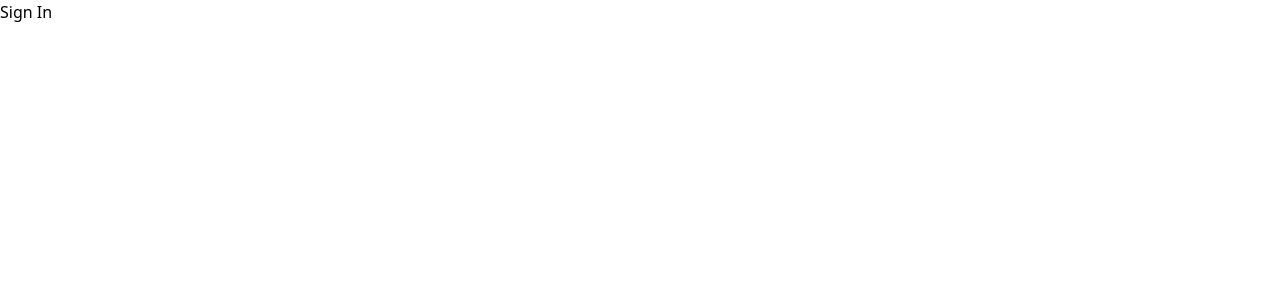
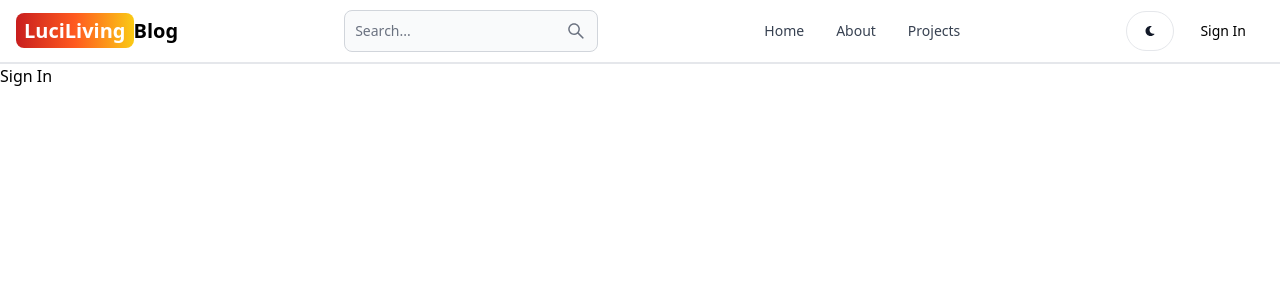
Before and after one commit to Hmmmm-Josh/T3A2-B_LuciLiving, a React (Vite) app in the folder src/client/: page /signin in a window 1280 px wide. Shown: the top 300 px of the page. Built offline with nearby package versions, Linux system fonts and the light colour scheme.

Commit message:
Feat-Header.Added

```diff
--- a/src/client/package.json
+++ b/src/client/package.json
@@ -10,8 +10,10 @@
     "preview": "vite preview"
   },
   "dependencies": {
+    "flowbite-react": "^0.10.1",
     "react": "^18.3.1",
     "react-dom": "^18.3.1",
+    "react-icons": "^5.3.0",
     "react-router-dom": "^6.26.0"
   },
   "devDependencies": {
--- a/src/client/src/App.jsx
+++ b/src/client/src/App.jsx
@@ -6,17 +6,21 @@
 import Dasboard from './pages/Dasboard'
 import SignIn from './pages/SignIn'
 import SignUp from './pages/SignUp'
+import Projects from './pages/Projects.Jsx'
+import Header from './compoents/Header'
 
 export default function App() {
   return (
     <div>
       <BrowserRouter>
+        <Header />
         <Routes>
           <Route path='/' element={<Home />} />
           <Route path='/about' element={<About />} />
           <Route path='/dashboard' element={<Dasboard />} />
           <Route path='/signin' element={<SignIn />} />
           <Route path='/signup' element={<SignUp />} />
+          <Route path='/projects' element={<Projects />} />
         </Routes>
       </BrowserRouter>
     </div>
--- /dev/null
+++ b/src/client/src/compoents/Header.jsx
@@ -0,0 +1,53 @@
+import { Button, Navbar, NavbarLink, TextInput } from 'flowbite-react';
+import { Link, useLocation } from 'react-router-dom';
+import { AiOutlineSearch } from "react-icons/ai";
+import {FaMoon} from "react-icons/fa";
+
+
+export default function Header() {
+    const path = useLocation().pathname;
+  return (
+  <Navbar className='border-b-2'>
+    <Link to="/" className='self-center whitespace-nowrap text-sm sm:text-xl font-semibold dark:text-white'>
+      <span className='px-2 py-1 bg-gradient-to-r from-red-700 via-orange-500
+       to-yellow-300 rounded-lg text-white'>
+        LuciLiving
+      </span>
+      Blog
+    </Link>
+      <form>
+        <TextInput
+          type='text'
+          placeholder='Search...'
+          rightIcon={AiOutlineSearch}
+          className='hidden lg:inline'
+          />
+      </form>
+    <Button className='w-12 h-10 lg:hidden' color='gray' pill>
+      <AiOutlineSearch />
+    </Button>
+    <div className='flex gap-2 md:order-2'>
+      <Button className='w-12 h-10 hidden sm:inline' color='gray' pill>
+        <FaMoon />
+      </Button>
+      <Link to='/sign-in'>
+      <Button gradientDuoTone='redToOrange'>
+        Sign In
+      </Button>
+      </Link>
+      <Navbar.Toggle />
+    </div>
+      <Navbar.Collapse>
+        <Navbar.Link active={path === "/"} as={'div'}>
+          <Link to="/">Home</Link>
+        </Navbar.Link>
+        <Navbar.Link active={path === "/about"} as={'div'}>
+          <Link to="/about">About</Link>
+        </Navbar.Link>
+        <Navbar.Link active={path === "/projects"} as={'div'}>
+          <Link to="/projects">Projects</Link>
+        </Navbar.Link>
+      </Navbar.Collapse>
+  </Navbar>
+  )
+}
--- a/src/client/tailwind.config.js
+++ b/src/client/tailwind.config.js
@@ -1,11 +1,17 @@
+const flowbite = require("flowbite-react/tailwind");
+
 /** @type {import('tailwindcss').Config} */
+
 export default {
   content: [
     "./index.html",
     "./src/**/*.{js,ts,jsx,tsx}",
+    flowbite.content(),
+
   ],
   theme: {
     extend: {},
   },
-  plugins: [],
+  plugins: [flowbite.plugin(),
+  ],
 };
```
Also changed, not shown: 1 other file (tests, documents, lock files or other folders).
